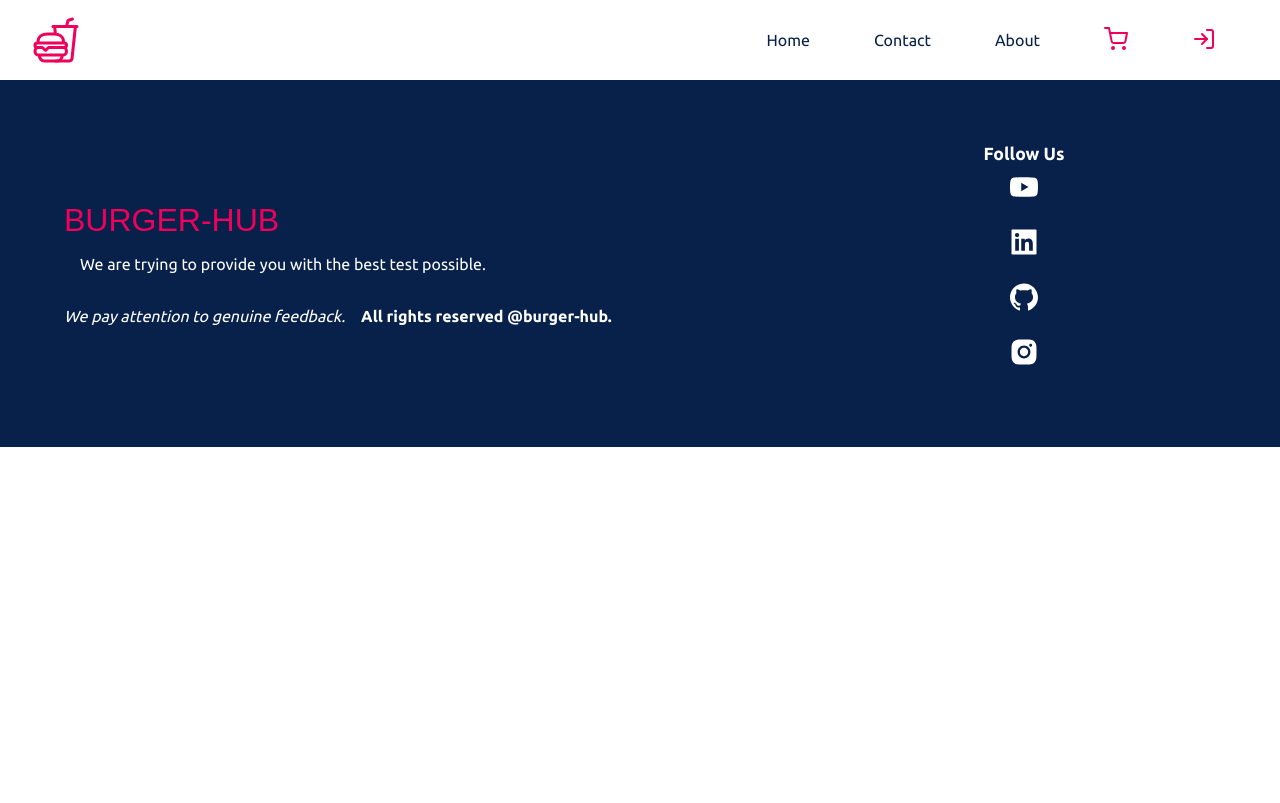
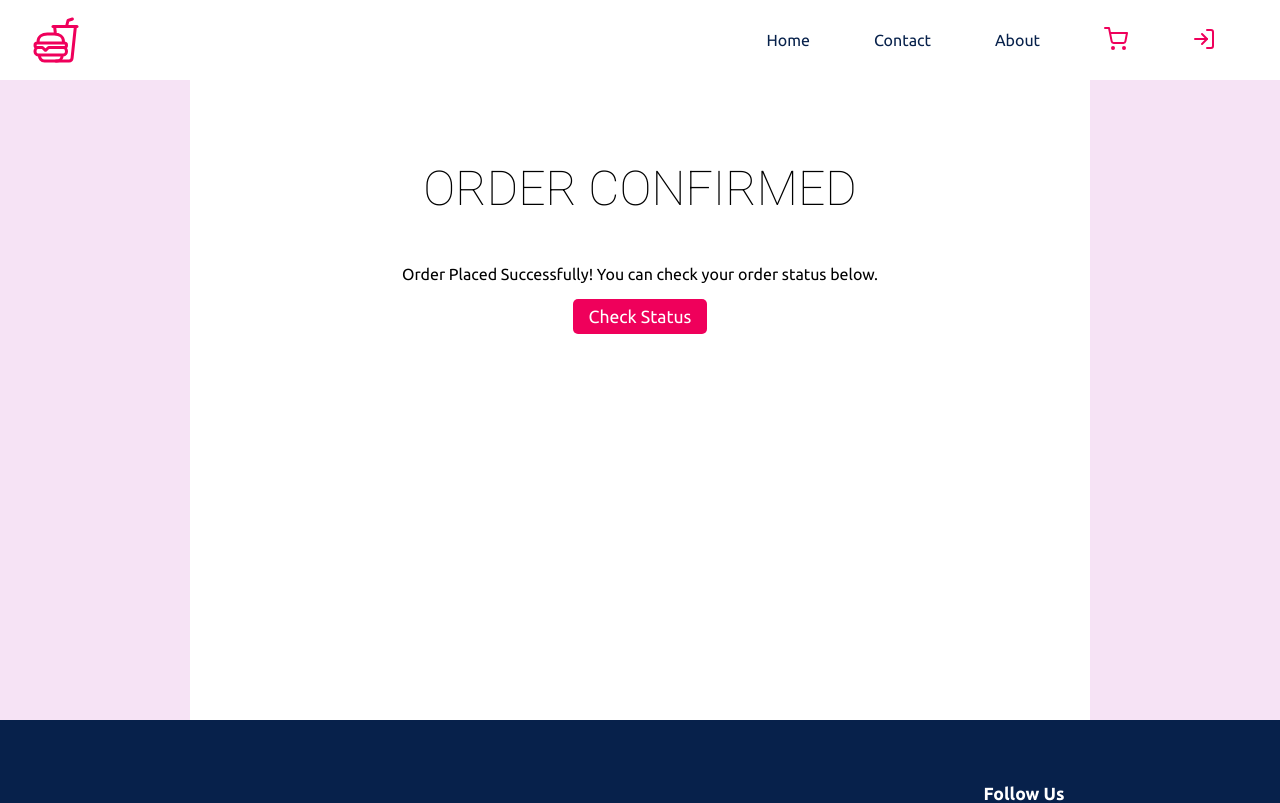
Before and after one commit to abhijitnr/BURGER-HUB-MERN, a React (Create React App) app in the folder frontend/: page /paymentsuccess in a window 1280 px wide. Shown: the top 803 px of the page. Built offline with nearby package versions, Linux system fonts and the light colour scheme.

Commit message:
Payment Success page completed

```diff
--- a/frontend/src/App.js
+++ b/frontend/src/App.js
@@ -7,6 +7,7 @@
 import Cart from "./components/cart/Cart";
 import Shipping from "./components/cart/Shipping";
 import ConfirmOrder from "./components/cart/ConfirmOrder";
+import PaymentSuccess from "./components/cart/PaymentSuccess";
 
 import "./styles/app.scss";
 import "./styles/header.scss";
@@ -18,6 +19,7 @@
 import "./styles/cart.scss";
 import "./styles/shipping.scss";
 import "./styles/confirmOrder.scss";
+import "./styles/paymentSuccess.scss";
 
 function App() {
   return (
@@ -32,6 +34,7 @@
         <Route path="/cart" element={<Cart />} />
         <Route path="/shipping" element={<Shipping />} />
         <Route path="/confirmorder" element={<ConfirmOrder />} />
+        <Route path="/paymentsuccess" element={<PaymentSuccess />} />
       </Routes>
 
       {/* Footer */}
--- a/frontend/src/components/cart/ConfirmOrder.jsx
+++ b/frontend/src/components/cart/ConfirmOrder.jsx
@@ -1,5 +1,3 @@
-import React from "react";
-
 const ConfirmOrder = () => {
   return (
     <section className="confirmOrder">
--- /dev/null
+++ b/frontend/src/components/cart/PaymentSuccess.jsx
@@ -0,0 +1,15 @@
+import { Link } from "react-router-dom";
+
+const PaymentSuccess = () => {
+  return (
+    <section className="paymentSuccess">
+      <main>
+        <h1>Order Confirmed</h1>
+        <p>Order Placed Successfully! You can check your order status below.</p>
+        <Link to="/myorders">Check Status</Link>
+      </main>
+    </section>
+  );
+};
+
+export default PaymentSuccess;
--- /dev/null
+++ b/frontend/src/styles/paymentSuccess.scss
@@ -0,0 +1,42 @@
+@import "colors";
+
+.paymentSuccess {
+  background-color: $pink;
+  width: 100%;
+  height: 80vh;
+
+  > main {
+    height: 100%;
+    background-color: white;
+    max-width: 900px;
+    margin: auto;
+    padding: 2rem;
+    display: flex;
+    flex-direction: column;
+    align-items: center;
+
+    > h1 {
+      text-transform: uppercase;
+      text-align: center;
+      margin: 3rem;
+      font: 100 3rem "Roboto";
+    }
+
+    > p {
+      text-align: center;
+    }
+
+    > a {
+      background-color: $red;
+      border: none;
+      outline: none;
+      color: white;
+      padding: 0.5rem 1rem;
+      border-radius: 5px;
+      margin: 1rem;
+      text-align: center;
+      cursor: pointer;
+      font-size: 1.1rem;
+    }
+  }
+}
```
